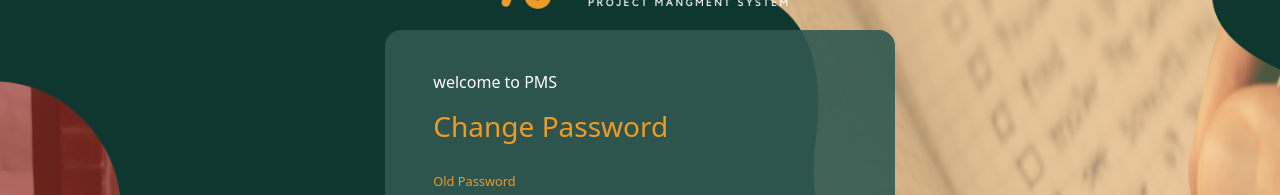
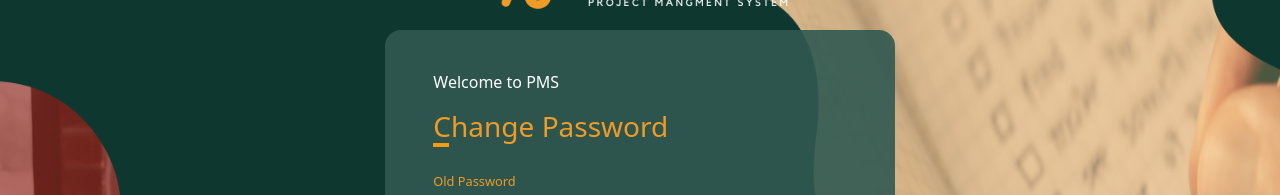
Before and after one commit to amalshaban/projectmanagementsystem, a React (Vite) app: page /change-pass in a window 1280 px wide. Shown: the part 188-383 px from the top of the page. Built offline with nearby package versions, Linux system fonts and the light colour scheme.

Commit message:
underLine-in-title

```diff
--- a/src/App.css
+++ b/src/App.css
@@ -22,12 +22,12 @@
 
 /* ---------------------- auth-layout ----------------------*/
 .auth-container {
-    background-image: url('./assets/images/bg3.png');
+    background-image: url("./assets/images/bg3.png");
     background-position: center center;
     background-size: cover;
 
     label {
-        font-size: .8rem;
+        font-size: 0.8rem;
     }
 
     input {
@@ -53,4 +53,13 @@
         background-color: rgba(49, 89, 81, 0.9);
     }
 
+    .title .frist-ch::after {
+        content: "";
+        position: absolute;
+        bottom: -2px;
+        left: 0;
+        width: 16px;
+        height: 4px;
+        background-color: #f39c12;
+    }
 }
--- a/src/Modules/Authontication/Components/ChangePass/ChangePass.tsx
+++ b/src/Modules/Authontication/Components/ChangePass/ChangePass.tsx
@@ -37,9 +37,12 @@ export default function ChangePass() {
   return (
     <>
       <div className="auth-title my-4">
-        <p className="text-white">welcome to PMS</p>
-        <h3 className="main-colr">Change Password</h3>
+        <p className="text-white">Welcome to PMS</p>
+        <h3 className="main-colr title">
+          <span className="frist-ch position-relative">C</span>hange Password
+        </h3>
       </div>
+
       <form onSubmit={handleSubmit(onSubmit)}>
         <div className="my-4">
           <label className="main-colr my-1">Old Password</label>
```
